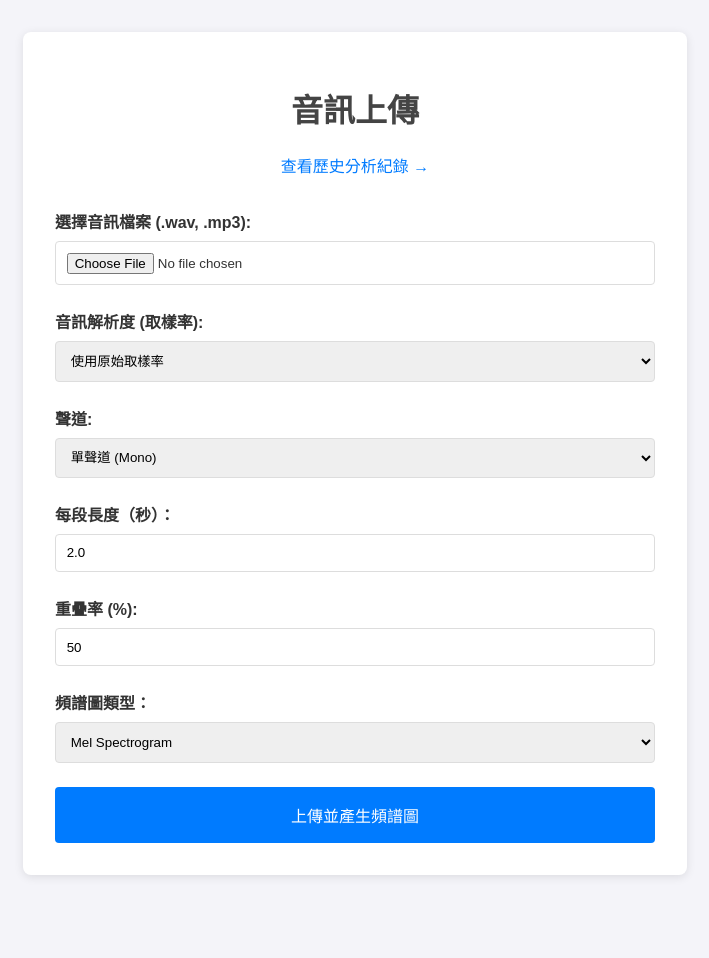
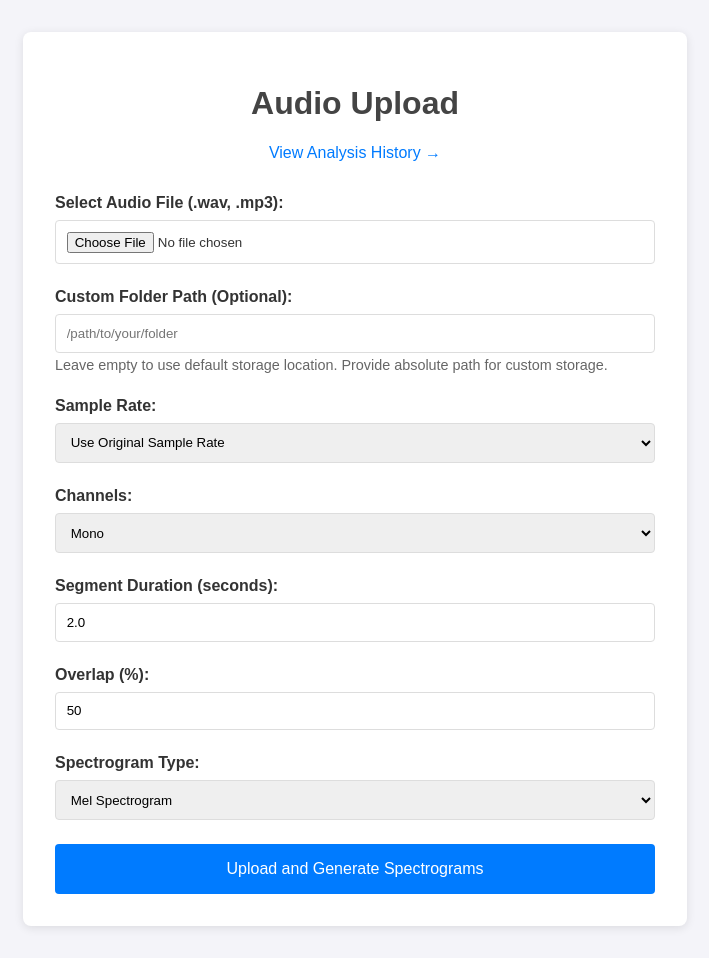
Before and after one commit to xiyu-emma/ai-web, a Flask app: page / in a window 1280 px wide. Shown: the whole page, without its empty margins (285-994 px from the left). Before the commit the page ends 877 px from the top, so only its background shows below. Run offline with Flask 3, Linux system fonts and the light colour scheme.

Commit message:
Add custom folder path and CSV export features

```diff
--- a/app/main.py
+++ b/app/main.py
@@ -1,28 +1,23 @@
 import os
 import json
 import shutil
+import csv
 from datetime import datetime
-from flask import (
-    Blueprint, current_app, render_template, request, redirect, url_for, jsonify
-)
+from flask import Blueprint, current_app, render_template, request, redirect, url_for, jsonify, send_file
 from werkzeug.utils import secure_filename
+from io import StringIO, BytesIO
 
-# 從 __init__.py 引入 db 和 celery 實例
 from . import db, celery
 from .models import Upload, Result, Label, TrainingRun
 
 main_bp = Blueprint('main', __name__)
 
-# --- 主要頁面路由 ---
-
 @main_bp.route('/')
 def index():
-    """渲染主上傳頁面。"""
     return render_template('index.html')
 
 @main_bp.route('/history')
 def history():
-    """渲染分析歷史紀錄頁面。"""
     sort_order = request.args.get('sort', 'desc')
     query = Upload.query
     if sort_order == 'asc':
@@ -33,7 +28,6 @@ def history():
 
 @main_bp.route('/results/<int:upload_id>')
 def results(upload_id):
-    """渲染單次分析結果的詳細頁面。"""
     page = request.args.get('page', 1, type=int)
     upload_record = Upload.query.get_or_404(upload_id)
     params = upload_record.get_params()
@@ -47,16 +41,10 @@ def results(upload_id):
     pagination = Result.query.filter_by(upload_id=upload_id).order_by(Result.id.asc()).paginate(
         page=page, per_page=10, error_out=False
     )
-    return render_template(
-        'result.html',
-        upload=upload_record,
-        pagination=pagination,
-        hop_length_seconds=hop_length_seconds
-    )
+    return render_template('result.html', upload=upload_record, pagination=pagination, hop_length_seconds=hop_length_seconds)
 
 @main_bp.route('/labeling/<int:upload_id>')
 def labeling_page(upload_id):
-    """渲染頻譜圖標記頁面。"""
     page = request.args.get('page', 1, type=int)
     upload_record = Upload.query.get_or_404(upload_id)
     pagination = Result.query.filter_by(upload_id=upload_id).order_by(Result.id.asc()).paginate(
@@ -64,14 +52,14 @@ def labeling_page(upload_id):
     )
     return render_template('label.html', upload=upload_record, pagination=pagination)
 
-# --- 上傳與背景任務路由 ---
-
 @main_bp.route('/upload', methods=['POST'])
 def upload():
-    """處理檔案上傳並啟動背景分析任務。"""
-    if 'file' not in request.files: return redirect(request.url)
+    if 'file' not in request.files:
+        return redirect(request.url)
     file = request.files['file']
-    if file.filename == '': return redirect(request.url)
+    if file.filename == '':
+        return redirect(request.url)
+
     try:
         params_dict = {
             'spec_type': request.form['spec_type'],
@@ -81,68 +69,124 @@ def upload():
             'channels': request.form.get('channels', 'mono')
         }
     except (KeyError, ValueError):
-        return "提供了無效的參數。", 400
+        return "Invalid parameters provided.", 400
+
     if file:
         filename = secure_filename(file.filename)
         params_json = json.dumps(params_dict)
+        custom_folder = request.form.get('custom_folder', '').strip()
+
         new_upload = Upload(
             original_filename=filename,
             result_path="pending",
+            custom_folder_path=custom_folder if custom_folder else None,
             params=params_json,
             status='PENDING'
         )
         db.session.add(new_upload)
         db.session.commit()
         upload_id = new_upload.id
-        result_dir_name = os.path.join(current_app.root_path, 'static', 'results', str(upload_id))
+
+        if custom_folder:
+            result_dir_name = os.path.join(custom_folder, str(upload_id))
+        else:
+            result_dir_name = os.path.join(current_app.root_path, 'static', 'results', str(upload_id))
+
         os.makedirs(result_dir_name, exist_ok=True)
-        new_upload.result_path = os.path.join('results', str(upload_id))
+
+        if custom_folder:
+            new_upload.result_path = os.path.join(custom_folder, str(upload_id))
+        else:
+            new_upload.result_path = os.path.join('results', str(upload_id))
+
         db.session.commit()
+
         upload_path = os.path.join(current_app.root_path, current_app.config['UPLOAD_FOLDER'], f"{upload_id}_{filename}")
         file.save(upload_path)
+
         celery.send_task('app.tasks.process_audio_task', args=[upload_id])
         return redirect(url_for('main.history', new_upload_id=upload_id))
+
     return redirect(url_for('main.index'))
+
+@main_bp.route('/export_csv/<int:upload_id>')
+def export_csv(upload_id):
+    upload_record = Upload.query.get_or_404(upload_id)
+    results = Result.query.filter_by(upload_id=upload_id).order_by(Result.id.asc()).all()
+
+    output = StringIO()
+    writer = csv.writer(output)
+    writer.writerow(['ID', 'Audio Filename', 'Spectrogram Filename', 'Label'])
+
+    for result in results:
+        label_name = result.label.name if result.label else 'No Label'
+        writer.writerow([
+            result.id,
+            result.audio_filename or 'N/A',
+            result.spectrogram_filename,
+            label_name
+        ])
+
+    output.seek(0)
+    byte_output = BytesIO()
+    byte_output.write(output.getvalue().encode('utf-8-sig'))
+    byte_output.seek(0)
+
+    filename = f"labels_{upload_record.original_filename}_{upload_id}.csv"
+    return send_file(
+        byte_output,
+        mimetype='text/csv',
+        as_attachment=True,
+        download_name=filename
+    )
 
 @main_bp.route('/history/delete_selected', methods=['POST'])
 def delete_selected_uploads():
-    """批次刪除選定的分析紀錄。"""
     upload_ids = request.form.getlist('upload_ids')
     if not upload_ids:
         return redirect(url_for('main.history'))
+
     uploads_to_delete = Upload.query.filter(Upload.id.in_(upload_ids)).all()
     for upload in uploads_to_delete:
-        physical_path = os.path.join(current_app.root_path, 'static', upload.result_path)
+        if upload.custom_folder_path:
+            physical_path = os.path.join(upload.custom_folder_path, str(upload.id))
+        else:
+            physical_path = os.path.join(current_app.root_path, 'static', upload.result_path)
+
         try:
-            if os.path.isdir(physical_path): shutil.rmtree(physical_path)
+            if os.path.isdir(physical_path):
+                shutil.rmtree(physical_path)
         except OSError as e:
-            print(f"刪除資料夾時發生錯誤 {physical_path}: {e}")
+            print(f"Error deleting folder {physical_path}: {e}")
+
         temp_upload_file = os.path.join(current_app.root_path, current_app.config['UPLOAD_FOLDER'], f"{upload.id}_{upload.original_filename}")
         if os.path.exists(temp_upload_file):
-            try: os.remove(temp_upload_file)
-            except OSError as e: print(f"刪除暫存檔案時發生錯誤 {temp_upload_file}: {e}")
+            try:
+                os.remove(temp_upload_file)
+            except OSError as e:
+                print(f"Error deleting temp file {temp_upload_file}: {e}")
+
         db.session.delete(upload)
+
     try:
         db.session.commit()
     except Exception as e:
         db.session.rollback()
-        print(f"刪除資料庫紀錄時發生錯誤: {e}")
+        print(f"Error deleting database records: {e}")
+
     return redirect(url_for('main.history'))
-
-# --- 訓練相關路由 ---
 
 @main_bp.route('/training/status')
 def training_status():
-    """渲染模型訓練狀態頁面。"""
     runs = TrainingRun.query.order_by(TrainingRun.timestamp.desc()).all()
     return render_template('training_status.html', runs=runs)
 
 @main_bp.route('/training/report/<int:run_id>')
 def training_report(run_id):
-    """渲染單次模型訓練的詳細報告。"""
     run = TrainingRun.query.get_or_404(run_id)
     if run.status != 'SUCCESS' or not run.results_path:
-        return "此訓練任務尚未成功完成，無法查看報告。", 404
+        return "Training not completed or no results available.", 404
+
     results_base_path = run.results_path
     report_images = {
         'results': os.path.join(results_base_path, 'results.png'),
@@ -155,52 +199,48 @@ def training_report(run_id):
 
 @main_bp.route('/training/start', methods=['POST'])
 def start_training():
-    """啟動模型訓練的背景任務。"""
     upload_ids = request.form.getlist('upload_ids')
     if not upload_ids:
         return redirect(url_for('main.history'))
+
     model_name = request.form.get('model_name', 'yolov8n-cls.pt')
     params = {'model_name': model_name, 'upload_ids': upload_ids}
     new_run = TrainingRun(status='PENDING', params=json.dumps(params))
     db.session.add(new_run)
     db.session.commit()
+
     celery.send_task('app.tasks.train_yolo_model', args=[upload_ids, new_run.id, model_name])
     return redirect(url_for('main.training_status', new_run_id=new_run.id))
 
 @main_bp.route('/labeling/auto_label', methods=['POST'])
 def auto_label():
-    """處理模型上傳並啟動背景自動標記任務"""
     if 'model_file' not in request.files:
-        return "找不到模型檔案。", 400
+        return "No model file found.", 400
 
     file = request.files['model_file']
     upload_id = request.form.get('upload_id')
 
     if file.filename == '' or not upload_id:
-        return "缺少模型檔案或任務ID。", 400
+        return "Missing model file or upload ID.", 400
 
     if file and (file.filename.endswith('.pt') or file.filename.endswith('.h5')):
         filename = secure_filename(file.filename)
-
         temp_model_dir = os.path.join(current_app.root_path, 'static', 'temp_models')
         os.makedirs(temp_model_dir, exist_ok=True)
-
         timestamp = datetime.now().strftime("%Y%m%d%H%M%S")
         saved_model_path = os.path.join(temp_model_dir, f"{timestamp}_{upload_id}_{filename}")
         file.save(saved_model_path)
-
         celery.send_task('app.tasks.auto_label_task', args=[int(upload_id), saved_model_path])
-
         return redirect(url_for('main.labeling_page', upload_id=upload_id))
 
-    return "檔案格式不正確，請上傳 .pt 或 .h5 檔案。", 400
+    return "Invalid file format. Please upload .pt or .h5 file.", 400
 
 @main_bp.route('/training/delete_selected', methods=['POST'])
 def delete_selected_runs():
-    """批次刪除選定的訓練紀錄。"""
     run_ids = request.form.getlist('run_ids')
     if not run_ids:
         return redirect(url_for('main.training_status'))
+
     runs_to_delete = TrainingRun.query.filter(TrainingRun.id.in_(run_ids)).all()
     for run in runs_to_delete:
         if run.results_path:
@@ -209,38 +249,24 @@ def delete_selected_runs():
             try:
                 if os.path.isdir(physical_path):
                     shutil.rmtree(physical_path)
-                    print(f"已刪除資料夾: {physical_path}")
             except OSError as e:
-                print(f"刪除訓練資料夾時發生錯誤 {physical_path}: {e.strerror}")
+                print(f"Error deleting training folder {physical_path}: {e}")
         db.session.delete(run)
     db.session.commit()
     return redirect(url_for('main.training_status'))
 
-# --- API Routes ---
-
 @main_bp.route('/api/upload/<int:upload_id>/status')
 def get_upload_status(upload_id):
-    """API: 獲取單個分析任務的狀態和進度。"""
     upload = Upload.query.get_or_404(upload_id)
-    return jsonify({
-        'id': upload.id,
-        'status': upload.status,
-        'progress': upload.progress
-    })
+    return jsonify({'id': upload.id, 'status': upload.status, 'progress': upload.progress})
 
 @main_bp.route('/api/training/<int:run_id>/status')
 def get_training_run_status(run_id):
-    """API: 獲取單個訓練任務的狀態和進度。"""
     run = TrainingRun.query.get_or_404(run_id)
-    return jsonify({
-        'id': run.id,
-        'status': run.status,
-        'progress': run.progress
-    })
+    return jsonify({'id': run.id, 'status': run.status, 'progress': run.progress})
 
 @main_bp.route('/api/labels', methods=['GET', 'POST'])
 def handle_labels():
-    """API: 獲取所有標籤或新增一個標籤。"""
     if request.method == 'GET':
         labels = Label.query.order_by(Label.name).all()
         return jsonify([{'id': label.id, 'name': label.name} for label in labels])
@@ -257,7 +283,6 @@ def handle_labels():
 
 @main_bp.route('/api/labels/<int:label_id>', methods=['DELETE'])
 def delete_label(label_id):
-    """API: 刪除指定的標籤。"""
     label = Label.query.get_or_404(label_id)
     db.session.delete(label)
     db.session.commit()
@@ -265,7 +290,6 @@ def delete_label(label_id):
 
 @main_bp.route('/api/results/<int:result_id>/label', methods=['POST'])
 def update_result_label(result_id):
-    """API: 更新單個頻譜圖的標籤。"""
     result = Result.query.get_or_404(result_id)
     data = request.get_json()
     label_id = data.get('label_id')
--- a/app/templates/index.html
+++ b/app/templates/index.html
@@ -2,7 +2,7 @@
 <html lang="zh-Hant">
 <head>
     <meta charset="UTF-8">
-    <title>音訊上傳與分析</title>
+    <title>Audio Upload and Analysis</title>
     <style>
         body { font-family: sans-serif; margin: 2em; background-color: #f4f4f9; color: #333; }
         .container { max-width: 600px; margin: 0 auto; background: #fff; padding: 2em; border-radius: 8px; box-shadow: 0 2px 10px rgba(0,0,0,0.1); }
@@ -12,26 +12,32 @@
         a:hover { text-decoration: underline; }
         form div { margin-bottom: 1.5em; }
         label { display: block; margin-bottom: 0.5em; font-weight: bold; }
-        input[type="file"], input[type="number"], select { width: 100%; padding: 0.8em; border: 1px solid #ddd; border-radius: 4px; box-sizing: border-box; }
+        input[type="file"], input[type="number"], input[type="text"], select { width: 100%; padding: 0.8em; border: 1px solid #ddd; border-radius: 4px; box-sizing: border-box; }
         button { width: 100%; padding: 1em; background-color: #007bff; color: white; border: none; border-radius: 4px; font-size: 1em; cursor: pointer; transition: background-color 0.3s; }
         button:hover { background-color: #0056b3; }
+        .help-text { font-size: 0.9em; color: #666; margin-top: 0.3em; }
     </style>
 </head>
 <body>
     <div class="container">
-        <h1>音訊上傳</h1>
+        <h1>Audio Upload</h1>
         <div class="nav-link">
-            <a href="{{ url_for('main.history') }}">查看歷史分析紀錄 &rarr;</a>
+            <a href="{{ url_for('main.history') }}">View Analysis History &rarr;</a>
         </div>
         <form method="post" action="{{ url_for('main.upload') }}" enctype="multipart/form-data">
             <div>
-                <label for="file">選擇音訊檔案 (.wav, .mp3):</label>
+                <label for="file">Select Audio File (.wav, .mp3):</label>
                 <input type="file" id="file" name="file" accept=".wav,.mp3" required>
             </div>
             <div>
-                <label for="sample_rate">音訊解析度 (取樣率):</label>
+                <label for="custom_folder">Custom Folder Path (Optional):</label>
+                <input type="text" id="custom_folder" name="custom_folder" placeholder="/path/to/your/folder">
+                <div class="help-text">Leave empty to use default storage location. Provide absolute path for custom storage.</div>
+            </div>
+            <div>
+                <label for="sample_rate">Sample Rate:</label>
                 <select id="sample_rate" name="sample_rate">
-                    <option value="None">使用原始取樣率</option>
+                    <option value="None">Use Original Sample Rate</option>
                     <option value="4000">4k Hz</option>
                     <option value="16000">16k Hz</option>
                     <option value="32000">32k Hz</option>
@@ -39,30 +45,30 @@
                 </select>
             </div>
             <div>
-                <label for="channels">聲道:</label>
+                <label for="channels">Channels:</label>
                 <select id="channels" name="channels">
-                    <option value="mono">單聲道 (Mono)</option>
-                    <option value="stereo">雙聲道 (Stereo)</option>
+                    <option value="mono">Mono</option>
+                    <option value="stereo">Stereo</option>
                 </select>
             </div>
             <div>
-                <label for="segment_duration">每段長度（秒）：</label>
+                <label for="segment_duration">Segment Duration (seconds):</label>
                 <input type="number" id="segment_duration" name="segment_duration" step="0.1" value="2.0" required>
             </div>
             <div>
-                <label for="overlap">重疊率 (%):</label>
+                <label for="overlap">Overlap (%):</label>
                 <input type="number" id="overlap" name="overlap" min="0" max="99" value="50" required>
             </div>
             <div>
-                <label for="spec_type">頻譜圖類型：</label>
+                <label for="spec_type">Spectrogram Type:</label>
                 <select id="spec_type" name="spec_type">
                     <option value="mel">Mel Spectrogram</option>
                     <option value="stft">STFT</option>
-                    <option value="classic_demon">DEMON 二維頻譜圖</option>
-                    <option value="envelope_spectrum">包絡線頻譜分析 (DEMON 一維)</option>
+                    <option value="classic_demon">DEMON 2D</option>
+                    <option value="envelope_spectrum">Envelope Spectrum (DEMON 1D)</option>
                 </select>
             </div>
-            <button type="submit">上傳並產生頻譜圖</button>
+            <button type="submit">Upload and Generate Spectrograms</button>
         </form>
     </div>
 </body>
```
Also changed, not shown: app/models.py (+2 -15 lines).
